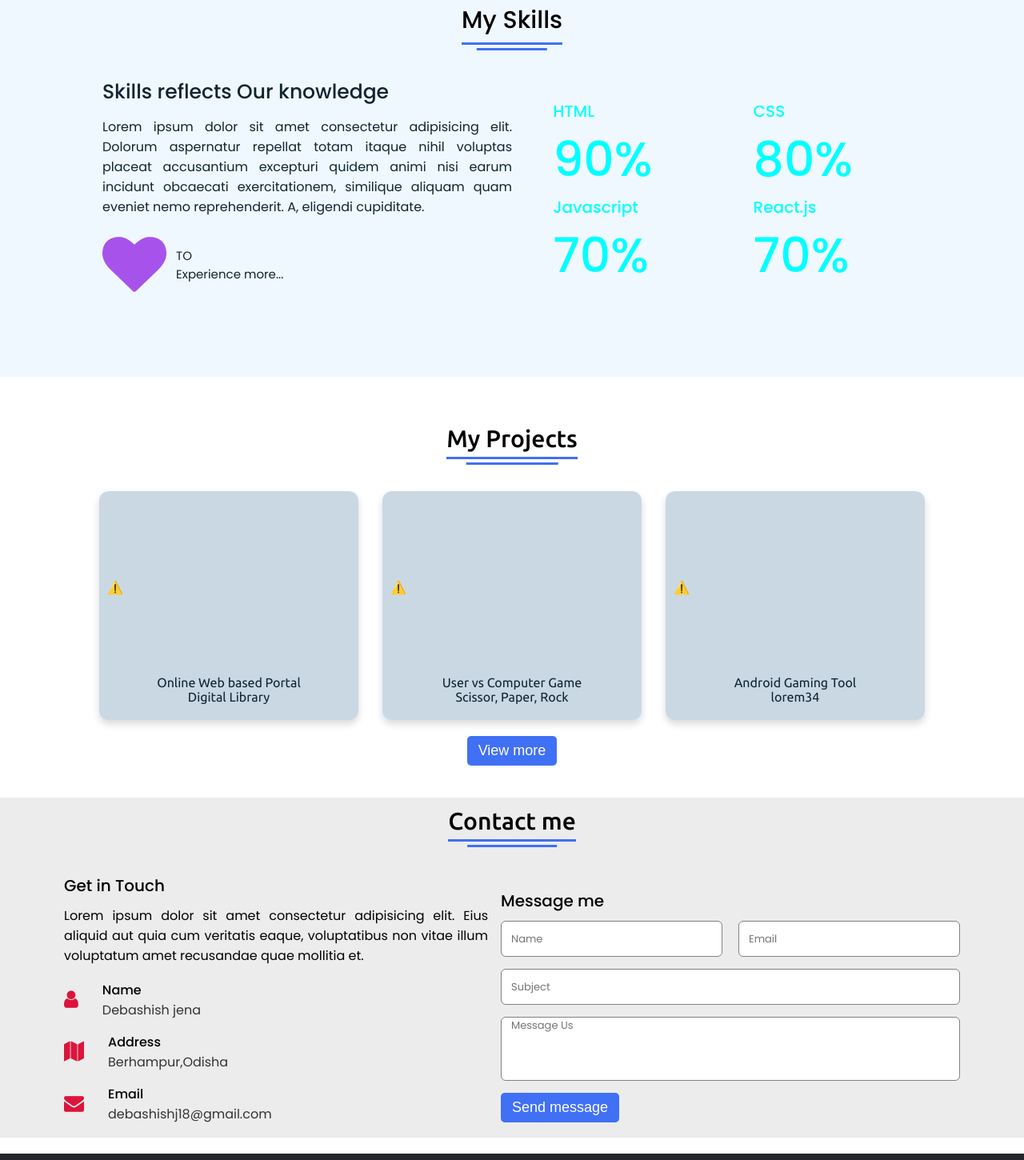
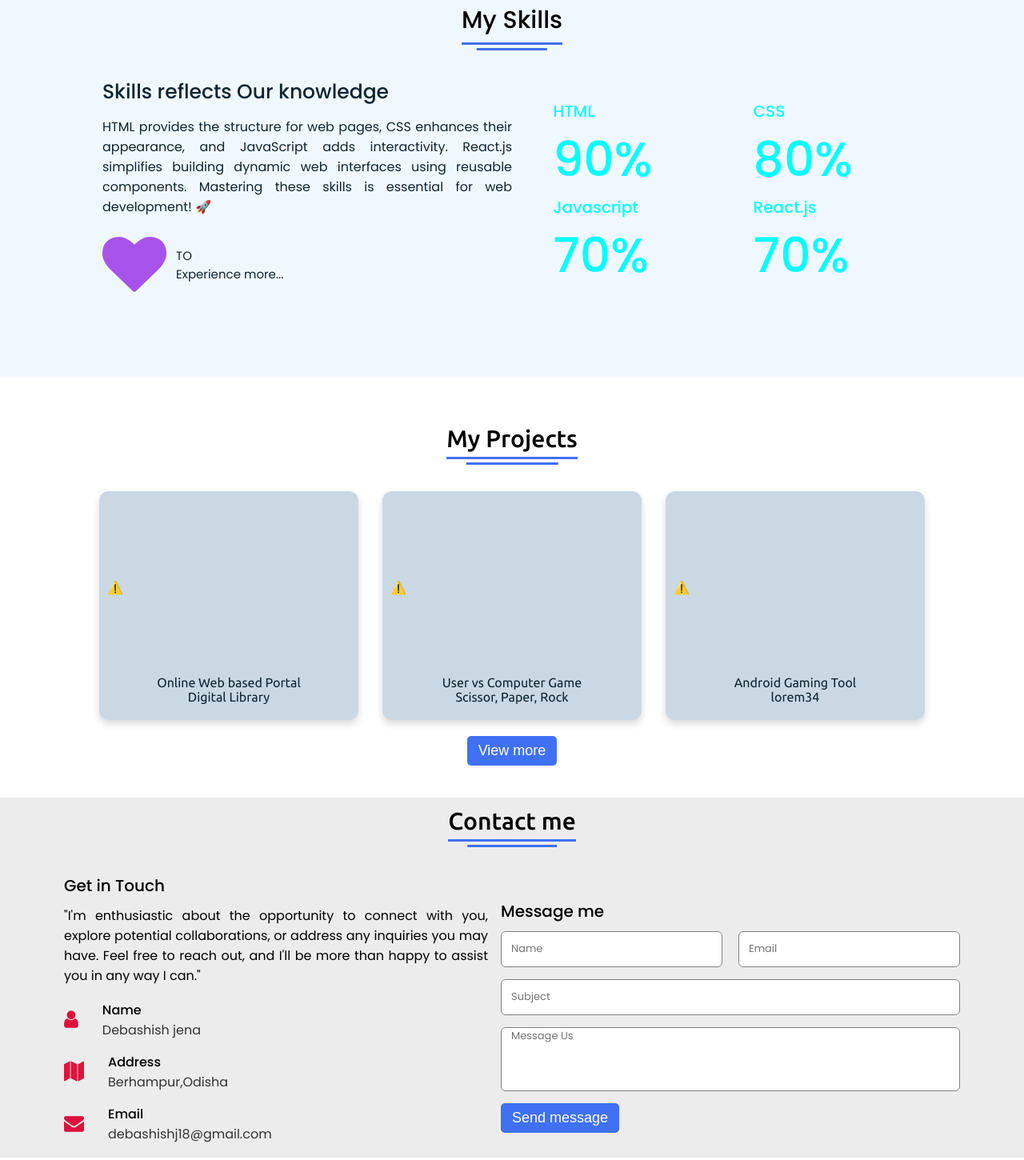
Before and after one commit to djdev02/personal-portfolio, a plain HTML site: page index.html in a window 1280 px wide. Shown: the part 1709-3159 px from the top of the page at 80% size. Drawn offline with nearby package versions, Linux system fonts and the light colour scheme; no server answers; a script that the page names is missing.

Commit message:
Update index.html

```diff
--- a/index.html
+++ b/index.html
@@ -97,9 +97,9 @@
             <div class="skill-details">
                 <div class="left">
                     <div class="topic">Skills reflects Our knowledge</div>
-                    <p>Lorem ipsum dolor sit amet consectetur adipisicing elit. Dolorum aspernatur repellat totam itaque
-                        nihil voluptas placeat accusantium excepturi quidem animi nisi earum incidunt obcaecati
-                        exercitationem, similique aliquam quam eveniet nemo reprehenderit. A, eligendi cupiditate.</p>
+                    <p>HTML provides the structure for web pages, CSS enhances their appearance, and JavaScript adds interactivity.
+                        React.js simplifies building dynamic web interfaces using reusable components. Mastering these skills is essential for
+                        web development! 🚀</p>
                     <div class="experience">
                         <div class="num"><i class="fa fa-heart"></i></div>
                         <div class="exp">TO <br>Experience more...</div>
@@ -177,8 +177,8 @@
             <div class="content">
                 <div class="left">
                     <div class="text">Get in Touch</div>
-                    <p>Lorem ipsum dolor sit amet consectetur adipisicing elit. Eius aliquid aut quia cum veritatis
-                        eaque, voluptatibus non vitae illum voluptatum amet recusandae quae mollitia et.</p>
+                    <p>"I'm enthusiastic about the opportunity to connect with you, explore potential collaborations,
+                        or address any inquiries you may have. Feel free to reach out, and I'll be more than happy to assist you in any way I can."</p>
                     <div class="icons">
                         <div class="row">
                             <i class="fa fa-user"></i>
@@ -276,7 +276,7 @@
                 </div>
             </div>
         </div>
-        <span>Created By <a href="#">  DebashishJena  </a> | &#169 2023 All right reserved.</span>
+        <span>Created By <a href="#">  DebashishJena  </a> | &#169 2024 All right reserved.</span>
     </footer>
 
     <script src="script.js"></script>
```
